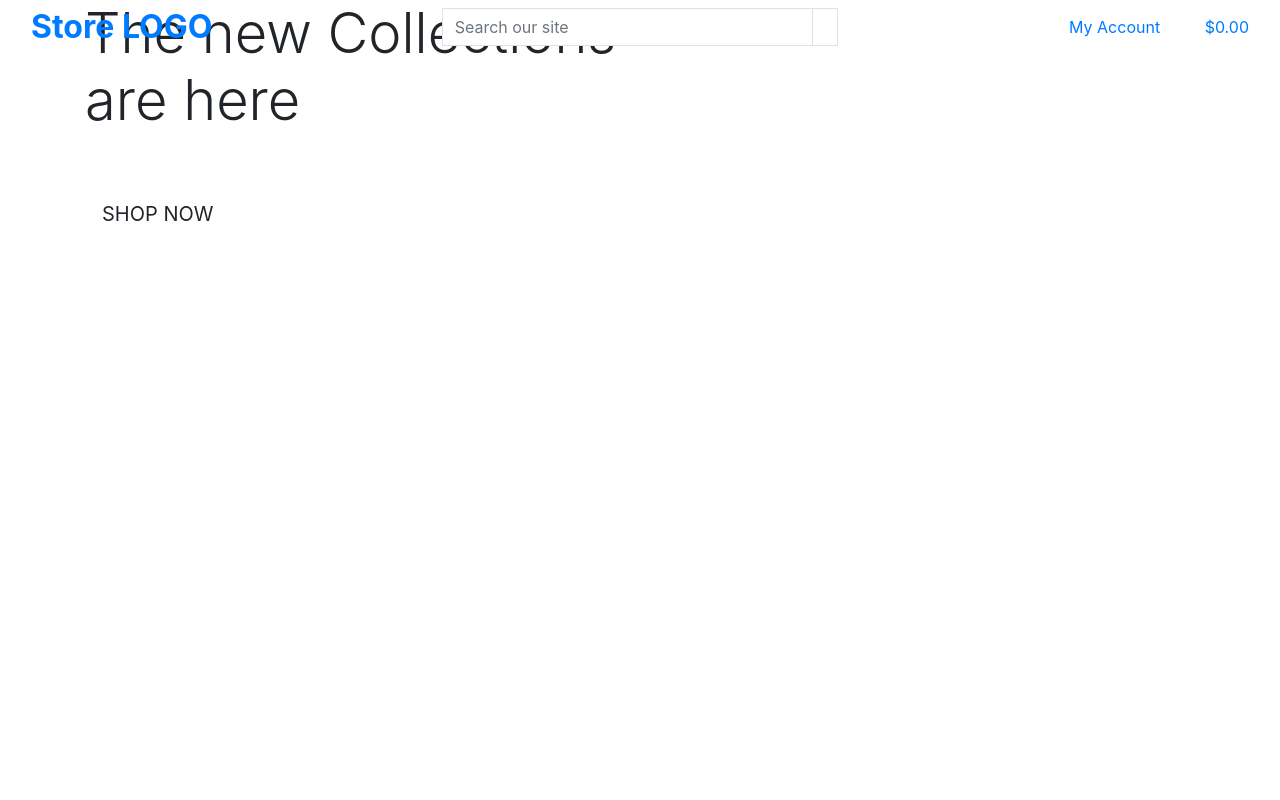
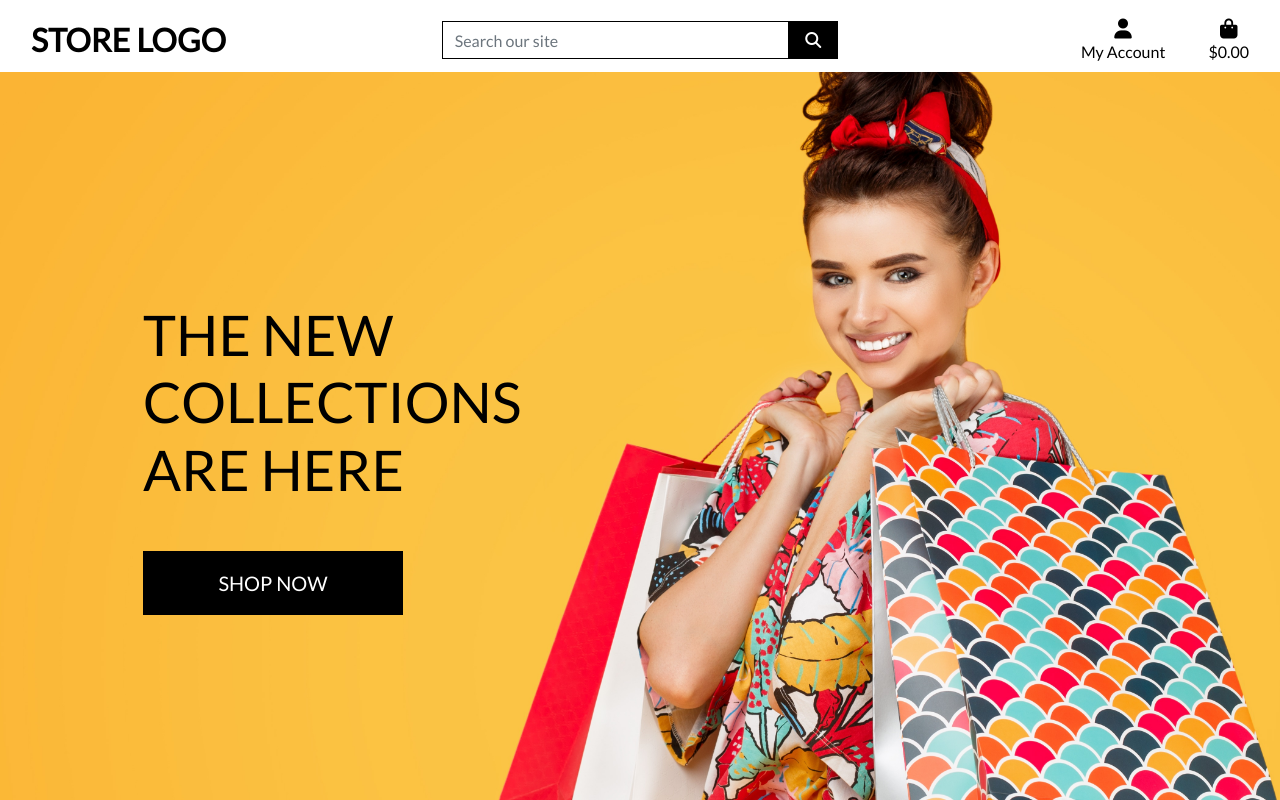
Before and after one commit to ConnorSargent/django-fullstack-ecommerce-website, a Django app: page / in a window 1280 px wide. Run offline with Django 3.2, Linux system fonts and the light colour scheme; some libraries are stand-ins or nearby versions.

Commit message:
completed hompage header and css

```diff
--- a/ecommerce_website/settings.py
+++ b/ecommerce_website/settings.py
@@ -148,6 +148,10 @@ USE_TZ = True
 # https://docs.djangoproject.com/en/3.2/howto/static-files/
 
 STATIC_URL = '/static/'
+STATICFILES_DIRS = (os.path.join(BASE_DIR, 'static'),)
+
+MEDIA_URL = '/media/'
+MEDIA_ROOT = os.path.join(BASE_DIR, 'media')
 
 # Default primary key field type
 # https://docs.djangoproject.com/en/3.2/ref/settings/#default-auto-field
--- a/ecommerce_website/urls.py
+++ b/ecommerce_website/urls.py
@@ -15,9 +15,11 @@ Including another URLconf
 """
 from django.contrib import admin
 from django.urls import path, include
+from django.conf import settings
+from django.conf.urls.static import static
 
 urlpatterns = [
     path('admin/', admin.site.urls),
     path('accounts/', include('allauth.urls')),
     path('', include('home.urls')),
-]
+] + static(settings.MEDIA_URL, document_root=settings.MEDIA_ROOT)
--- /dev/null
+++ b/static/css/base.css
@@ -0,0 +1,81 @@
+html {
+    height: 100%;
+}
+
+body {
+    background: url('/media/homepage_background_cropped.jpg') no-repeat center center fixed;
+    background-size: cover;
+    height: calc(100vh - 164px);
+    color: #555;
+    font-family: 'Lato';
+}
+
+/* from Bulma */
+.icon {
+    align-items: center;
+    display: inline-flex;
+    justify-content: center;
+    height: 1.5rem;
+    width: 1.5rem;
+}
+
+.logo-font {
+    text-transform: uppercase;
+}
+
+.main-logo-link {
+    width: fit-content;
+}
+
+.shop-now-button {
+    background: black;
+    color: white;
+    min-width: 260px;
+}
+
+.btn-black {
+    background: black;
+    color: white;
+}
+
+.shop-now-button:hover,
+.shop-now-button:active,
+.shop-now-button:focus,
+.btn-black:hover,
+.btn-black:active,
+.btn-black:focus {
+    background: #222;
+    color: white;
+}
+
+.text-black {
+    color: #000 !important;
+}
+
+.border-black {
+    border: 1px solid black !important;
+}
+
+/* -------------------------------- Media Queries */
+
+/* Slightly larger container on xl screens */
+@media (min-width: 1200px) {
+  .container {
+    max-width: 80%;
+  }
+}
+
+/* fixed top navbar only on medium and up */
+@media (min-width: 992px) {
+    .fixed-top-desktop-only {
+        position: fixed;
+        top: 0;
+        right: 0;
+        left: 0;
+        z-index: 1030;
+    }
+
+    .header-container {
+        padding-top: 164px;
+    }
+}
--- a/templates/base.html
+++ b/templates/base.html
@@ -19,12 +19,18 @@
     <!-- Bootstrap CSS -->
     <link rel="stylesheet" href="https://stackpath.bootstrapcdn.com/bootstrap/4.4.1/css/bootstrap.min.css"
         integrity="sha384-Vkoo8x4CGsO3+Hhxv8T/Q5PaXtkKtu6ug5TOeNV6gBiFeWPGFN9MuhOf23Q9Ifjh" crossorigin="anonymous">
+    <!-- Google fonts -->
+    <link rel="stylesheet" href="https://fonts.googleapis.com/css?family=Lato&display=swap">
+    <!-- Base CSS -->
+    <link rel="stylesheet" href="{% static 'css/base.css' %}">
     {% endblock %}
 
     {% block extra_css %}
     {% endblock %}
 
     {% block core_js %}
+    <!-- Fontawesome -->
+    <script src="https://kit.fontawesome.com/00b18c67c0.js" crossorigin="anonymous"></script>
     <!-- jQuery first, then Popper.js, then Bootstrap JS -->
     <script src="https://code.jquery.com/jquery-3.4.1.slim.min.js"
         integrity="sha384-J6qa4849blE2+poT4WnyKhv5vZF5SrPo0iEjwBvKU7imGFAV0wwj1yYfoRSJoZ+n" crossorigin="anonymous">
@@ -42,9 +48,10 @@
 
     <title>Store Name {% block extra_title %}{% endblock %}</title>
 </head>
+
 <body>
     <header class="container-fluid fixed-top">
-      <div class="row">
+        <div id="topnav" class="row bg-white pt-lg-2 d-none d-lg-flex">
             <div class="col-12 col-lg-4 my-auto py-1 py-lg-0 text-center text-lg-left">
                 <a href="{% url 'home' %}" class="nav-link main-logo-link">
                     <h2 class="logo-font text-black my-0"><strong>Store LOGO</strong></h2>
@@ -53,7 +60,8 @@
             <div class="col-12 col-lg-4 my-auto py-1 py-lg-0">
                 <form method="GET" action="">
                     <div class="input-group w-100">
-                      <input class="form-control border border-black rounded-0" type="text" name="q" placeholder="Search our site">
+                        <input class="form-control border border-black rounded-0" type="text" name="q"
+                            placeholder="Search our site">
                         <div class="input-group-append">
                             <button class="form-control btn btn-black border border-black rounded-0" type="submit">
                                 <span class="icon">
@@ -67,7 +75,8 @@
             <div class="col-12 col-lg-4 my-auto py-1 py-lg-0">
                 <ul class="list-inline list-unstyled text-center text-lg-right my-0">
                     <li class="list-inline-item dropdown">
-                      <a class="text-black nav-link" href="#" id="user-options" data-toggle="dropdown" aria-haspopup="true" aria-expanded="false">
+                        <a class="text-black nav-link" href="#" id="user-options" data-toggle="dropdown"
+                            aria-haspopup="true" aria-expanded="false">
                             <div class="text-center">
                                 <div><i class="fas fa-user fa-lg"></i></div>
                                 <p class="my-0">My Account</p>
@@ -87,7 +96,8 @@
                         </div>
                     </li>
                     <li class="list-inline-item">
-                      <a class="{% if grand_total %}text-info font-weight-bold{% else %}text-black{% endif %} nav-link" href="">
+                        <a class="{% if grand_total %}text-info font-weight-bold{% else %}text-black{% endif %} nav-link"
+                            href="">
                             <div class="text-center">
                                 <div><i class="fas fa-shopping-bag fa-lg"></i></div>
                                 <p class="my-0">
```
Also changed, not shown: media/homepage_background_cropped.jpg (added). Lines whose indentation alone changed are shown as unchanged.
